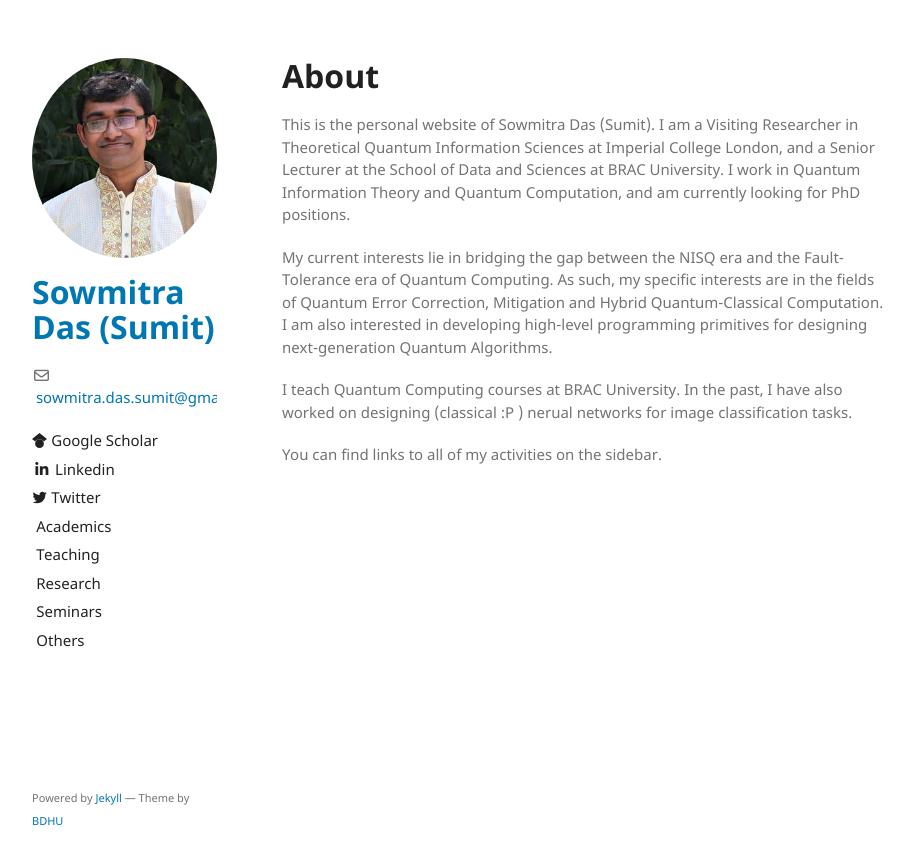
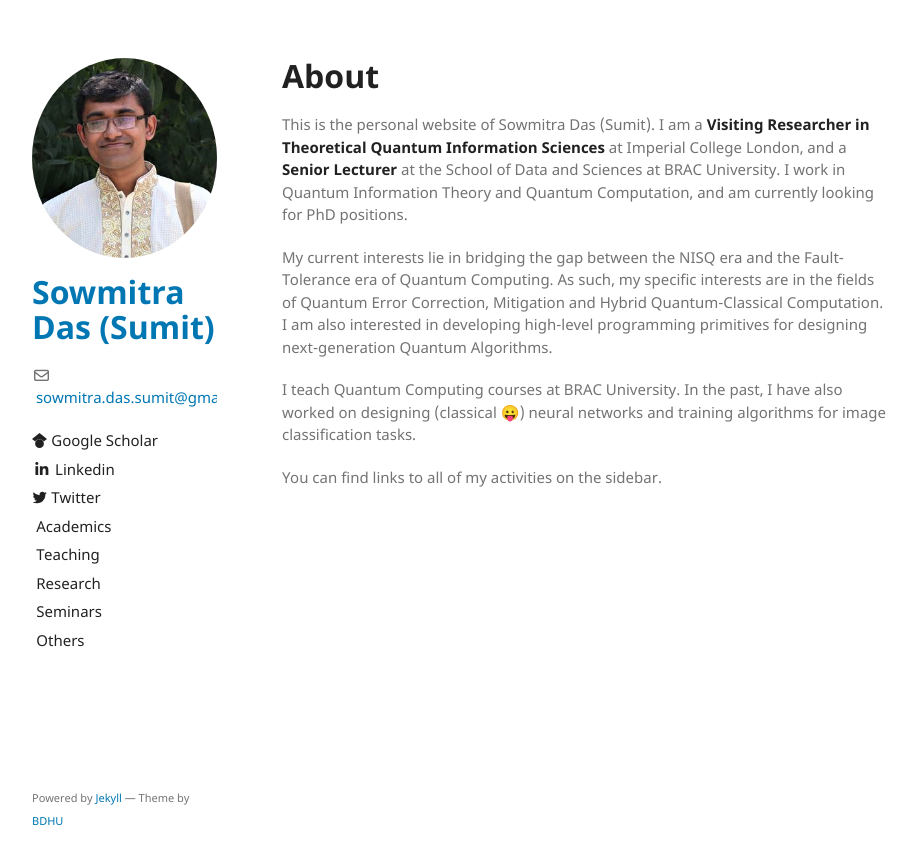
Before and after one commit to sowmitra-das-sumit/sowmitra-das-sumit.github.io, a Jekyll site: the page built from index.md, in a window 1280 px wide. Shown: the top 865 px of the page, without its empty margins (178-1094 px from the left). Built offline with Jekyll 4.4.1, drawn with Linux system fonts in a browser that asks for light colours; emoji names are drawn with the system emoji font; our own code applies the rules of GitHub Pages for plain Markdown files; the repository's description, which GitHub fills in, is left out.

Commit message:
Update index.md

```diff
--- a/index.md
+++ b/index.md
@@ -1,9 +1,9 @@
 # About
 
-This is the personal website of Sowmitra Das (Sumit). I am a Visiting Researcher in Theoretical Quantum Information Sciences at Imperial College London, and a Senior Lecturer at the School of Data and Sciences at BRAC University. I work in Quantum Information Theory and Quantum Computation, and am currently looking for PhD positions.
+This is the personal website of Sowmitra Das (Sumit). I am a **Visiting Researcher in Theoretical Quantum Information Sciences** at Imperial College London, and a **Senior Lecturer** at the School of Data and Sciences at BRAC University. I work in Quantum Information Theory and Quantum Computation, and am currently looking for PhD positions.
 
 My current interests lie in bridging the gap between the NISQ era and the Fault-Tolerance era of Quantum Computing. As such, my specific interests are in the fields of Quantum Error Correction, Mitigation and Hybrid Quantum-Classical Computation. I am also interested in developing high-level programming primitives for designing next-generation Quantum Algorithms.
 
-I teach Quantum Computing courses at BRAC University. In the past, I have also worked on designing (classical :P ) nerual networks for image classification tasks.
+I teach Quantum Computing courses at BRAC University. In the past, I have also worked on designing (classical :stuck_out_tongue:) neural networks and training algorithms for image classification tasks.
 
 You can find links to all of my activities on the sidebar.
```
